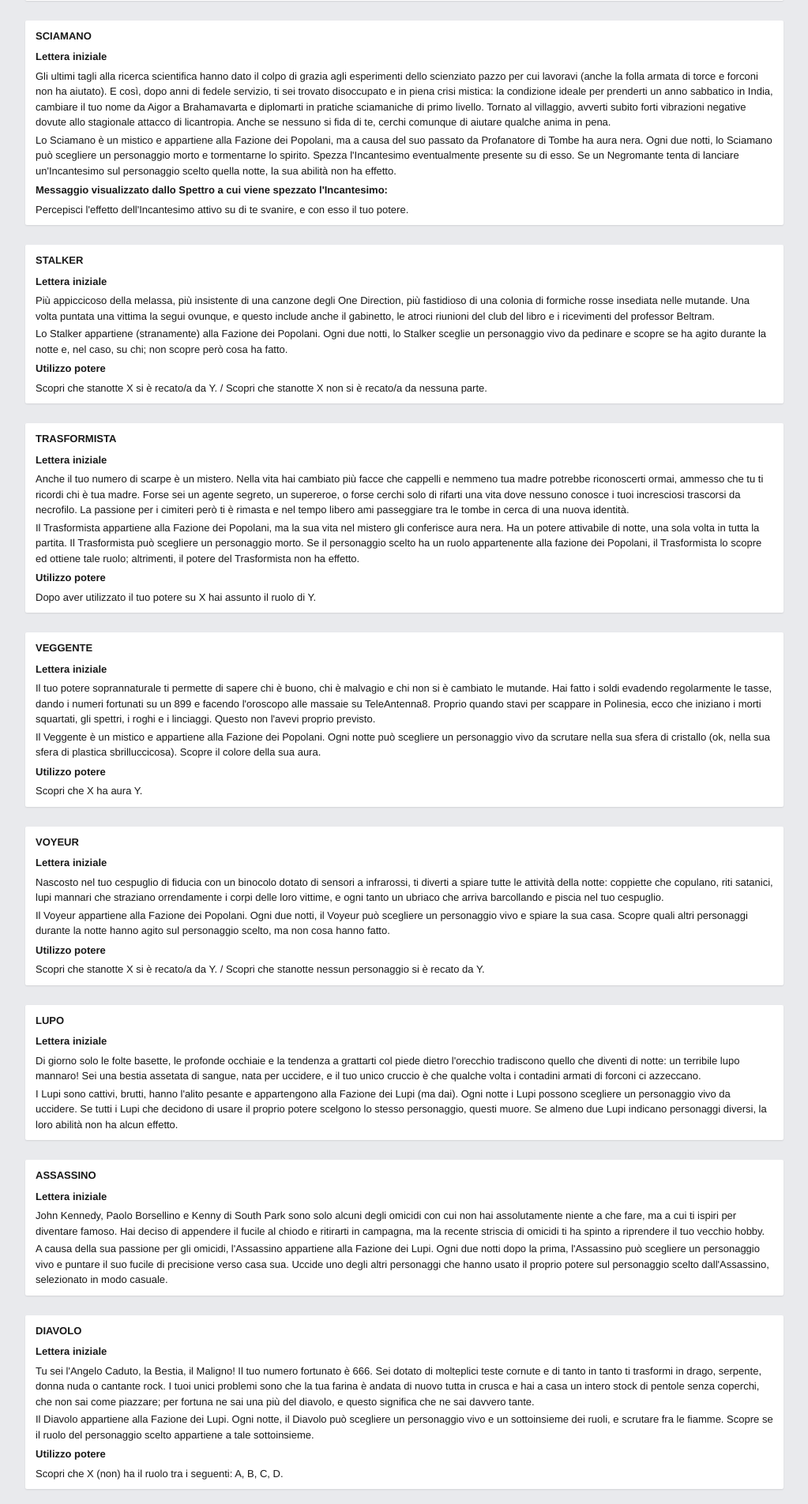
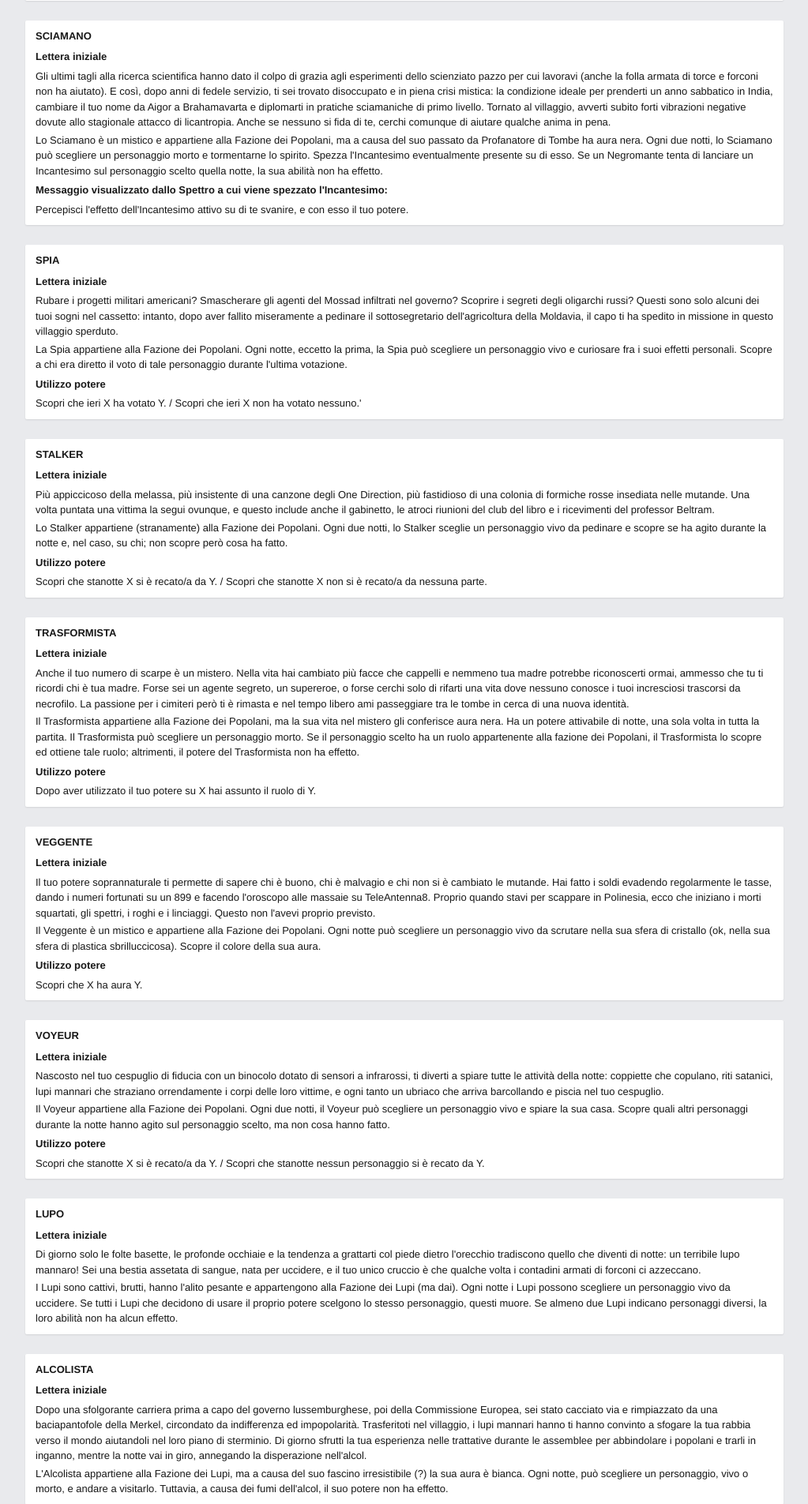
Before and after one commit to giove91/server-lupus, a Django app: page /prototypes/ in a window 1280 px wide. Shown: the part 2784-4689 px from the top of the page at 79% size, without its empty margins (248-1271 px from the left). Run offline with Django 3.2, Linux system fonts and the light colour scheme; data that the repository does not hold is empty; some libraries are stand-ins or nearby versions.

Commit message:
Aggiunti prototipi di Spia e Alcolista.

```diff
--- a/templates/prototypes.html
+++ b/templates/prototypes.html
@@ -132,10 +132,20 @@ ed un ruolo, ed effettuare una divinazione su di lui. Scopre se il personaggio s
         <h2>Sciamano</h2>
         <h3>Lettera iniziale</h3>
         <p>Gli ultimi tagli alla ricerca scientifica hanno dato il colpo di grazia agli esperimenti dello scienziato pazzo per cui lavoravi (anche la folla armata di torce e forconi non ha aiutato). E così, dopo anni di fedele servizio, ti sei trovato disoccupato e in piena crisi mistica: la condizione ideale per prenderti un anno sabbatico in India, cambiare il tuo nome da Aigor a Brahamavarta e diplomarti in pratiche sciamaniche di primo livello. Tornato al villaggio, avverti subito forti vibrazioni negative dovute allo stagionale attacco di licantropia. Anche se nessuno si fida di te, cerchi comunque di aiutare qualche anima in pena.</p>
-        <p>Lo Sciamano è un mistico e appartiene alla Fazione dei Popolani, ma a causa del suo passato da Profanatore di Tombe ha aura nera. Ogni due notti, lo Sciamano può scegliere un personaggio morto e tormentarne lo spirito. Spezza l'Incantesimo eventualmente presente su di esso. Se un Negromante tenta di lanciare un'Incantesimo sul personaggio scelto quella notte, la sua abilità non ha effetto.
+        <p>Lo Sciamano è un mistico e appartiene alla Fazione dei Popolani, ma a causa del suo passato da Profanatore di Tombe ha aura nera. Ogni due notti, lo Sciamano può scegliere un personaggio morto e tormentarne lo spirito. Spezza l'Incantesimo eventualmente presente su di esso. Se un Negromante tenta di lanciare un Incantesimo sul personaggio scelto quella notte, la sua abilità non ha effetto.
 
         <h3>Messaggio visualizzato dallo Spettro a cui viene spezzato l'Incantesimo:</h3>
         <p>Percepisci l'effetto dell'Incantesimo attivo su di te svanire, e con esso il tuo potere.</p>
+    </div>
+
+    <div class="info-block">
+        <h2>Spia</h2>
+        <h3>Lettera iniziale</h3>
+        <p>Rubare i progetti militari americani? Smascherare gli agenti del Mossad infiltrati nel governo? Scoprire i segreti degli oligarchi russi? Questi sono solo alcuni dei tuoi sogni nel cassetto: intanto, dopo aver fallito miseramente a pedinare il sottosegretario dell'agricoltura della Moldavia, il capo ti ha spedito in missione in questo villaggio sperduto.</p>
+        <p>La Spia appartiene alla Fazione dei Popolani. Ogni notte, eccetto la prima, la Spia può scegliere un personaggio vivo e curiosare fra i suoi effetti personali. Scopre a chi era diretto il voto di tale personaggio durante l'ultima votazione.</p>
+
+        <h3>Utilizzo potere</h3>
+        <p>Scopri che ieri X ha votato Y. / Scopri che ieri X non ha votato nessuno.'</p>
     </div>
 
     <div class="info-block">
@@ -183,6 +193,13 @@ ed un ruolo, ed effettuare una divinazione su di lui. Scopre se il personaggio s
         <h3>Lettera iniziale</h3>
         <p>Di giorno solo le folte basette, le profonde occhiaie e la tendenza a grattarti col piede dietro l'orecchio tradiscono quello che diventi di notte: un terribile lupo mannaro! Sei una bestia assetata di sangue, nata per uccidere, e il tuo unico cruccio è che qualche volta i contadini armati di forconi ci azzeccano.</p>
         <p>I Lupi sono cattivi, brutti, hanno l'alito pesante e appartengono alla Fazione dei Lupi (ma dai). Ogni notte i Lupi possono scegliere un personaggio vivo da uccidere. Se tutti i Lupi che decidono di usare il proprio potere scelgono lo stesso personaggio, questi muore. Se almeno due Lupi indicano personaggi diversi, la loro abilità non ha alcun effetto.</p>
+    </div>
+
+    <div class="info-block">
+        <h2>Alcolista</h2>
+        <h3>Lettera iniziale</h3>
+        <p>Dopo una sfolgorante carriera prima a capo del governo lussemburghese, poi della Commissione Europea, sei stato cacciato via e rimpiazzato da una baciapantofole della Merkel, circondato da indifferenza ed impopolarità. Trasferitoti nel villaggio, i lupi mannari hanno ti hanno convinto a sfogare la tua rabbia verso il mondo aiutandoli nel loro piano di sterminio. Di giorno sfrutti la tua esperienza nelle trattative durante le assemblee per abbindolare i popolani e trarli in inganno, mentre la notte vai in giro, annegando la disperazione nell'alcol.</p>
+        <p>L'Alcolista appartiene alla Fazione dei Lupi, ma a causa del suo fascino irresistibile (?) la sua aura è bianca. Ogni notte, può scegliere un personaggio, vivo o morto, e andare a visitarlo. Tuttavia, a causa dei fumi dell'alcol, il suo potere non ha effetto.</p>
     </div>
 
     <div class="info-block">
```
Also changed, not shown: 1 other file.
